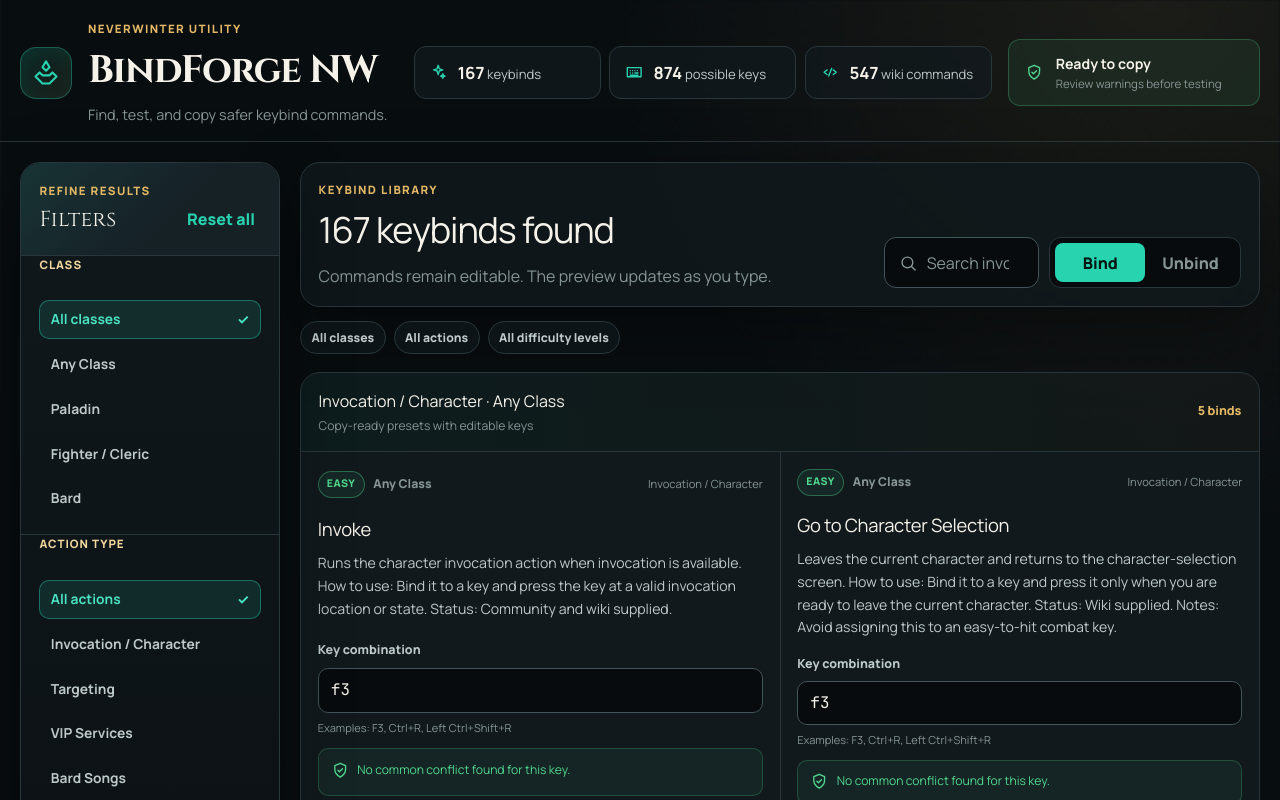
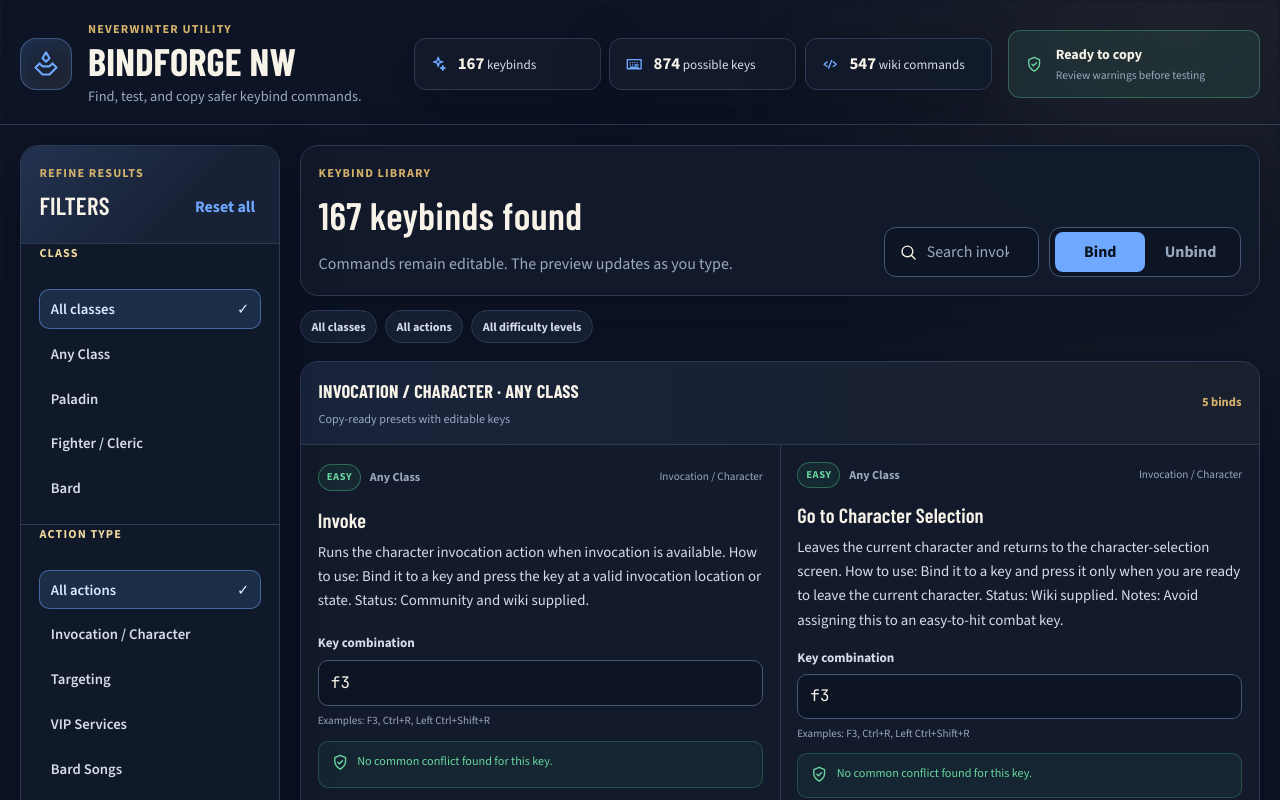
Before and after one commit to Nischhalsubba/BindForge-NW, a Next.js app: page / in a window 1280 px wide. Shown: the top 800 px of the page. Built offline with nearby package versions, Linux system fonts and the light colour scheme.

Commit message:
replace BindForge typography system

```diff
--- a/app/layout.tsx
+++ b/app/layout.tsx
@@ -1,25 +1,27 @@
 import type { Metadata } from "next";
-import { Cinzel, JetBrains_Mono, Manrope } from "next/font/google";
+import { Barlow_Condensed, JetBrains_Mono, Source_Sans_3 } from "next/font/google";
 import LocalSettingsManager from "./LocalSettingsManager";
 import "./globals.css";
 import "./local-settings.css";
+import "./theme.css";
 
-const appSans = Manrope({
-  variable: "--font-geist-sans",
+const appInterface = Source_Sans_3({
+  variable: "--font-interface",
   subsets: ["latin"],
   display: "swap",
 });
 
-const appMono = JetBrains_Mono({
-  variable: "--font-geist-mono",
+const appCode = JetBrains_Mono({
+  variable: "--font-code",
   subsets: ["latin"],
   display: "swap",
 });
 
-const appDisplay = Cinzel({
+const appDisplay = Barlow_Condensed({
   variable: "--font-display",
   subsets: ["latin"],
   display: "swap",
+  weight: ["500", "600", "700"],
 });
 
 export const metadata: Metadata = {
@@ -89,7 +91,7 @@ export default function RootLayout({ children }: Readonly<{ children: React.Reac
     operatingSystem: "Any operating system with a modern web browser",
     description:
       "A browser-based Neverwinter keybind builder for searching presets, console commands, and key combinations and generating copy-ready bind and unbind commands.",
-    softwareVersion: "0.3.0",
+    softwareVersion: "0.4.0",
     isAccessibleForFree: true,
     author: {
       "@type": "Person",
@@ -112,7 +114,7 @@ export default function RootLayout({ children }: Readonly<{ children: React.Reac
 
   return (
     <html lang="en">
-      <body className={`${appSans.variable} ${appMono.variable} ${appDisplay.variable}`}>
+      <body className={`${appInterface.variable} ${appCode.variable} ${appDisplay.variable}`}>
         <script
           type="application/ld+json"
           dangerouslySetInnerHTML={{ __html: JSON.stringify(structuredData) }}
```
